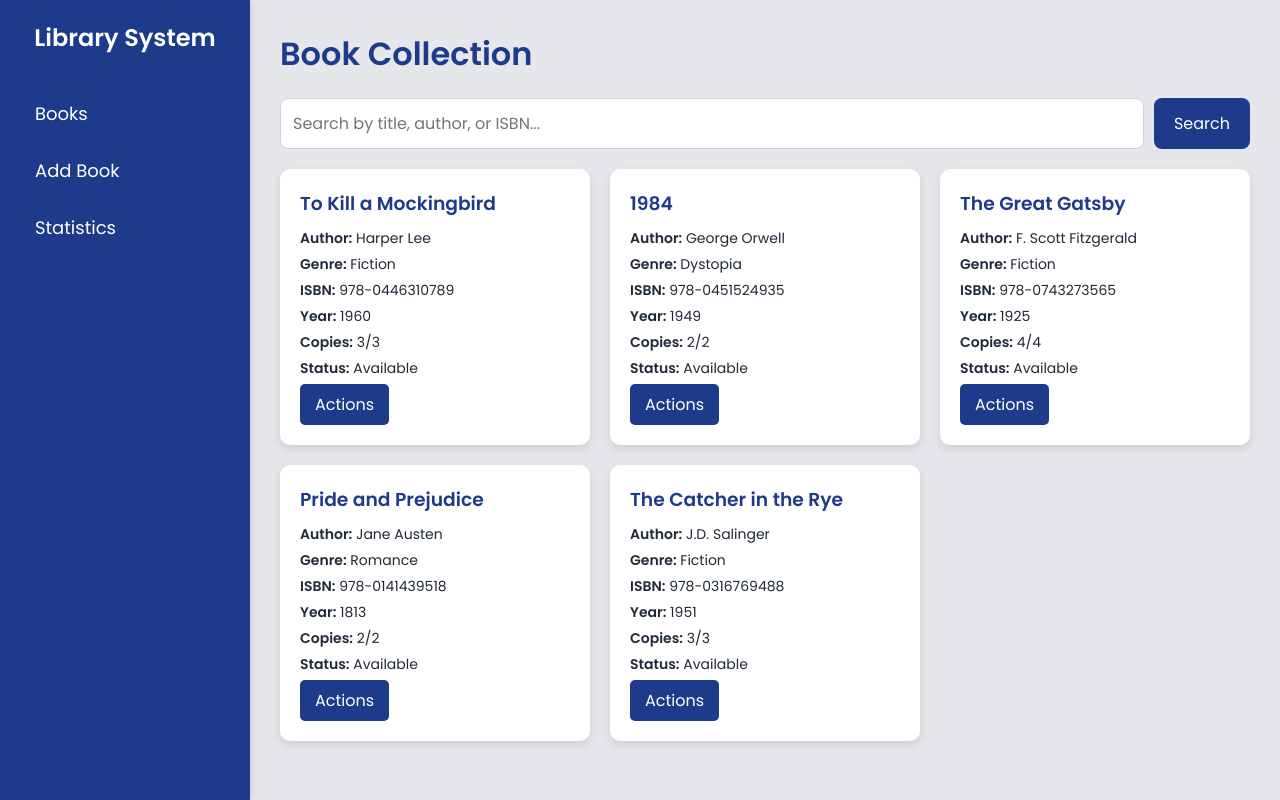
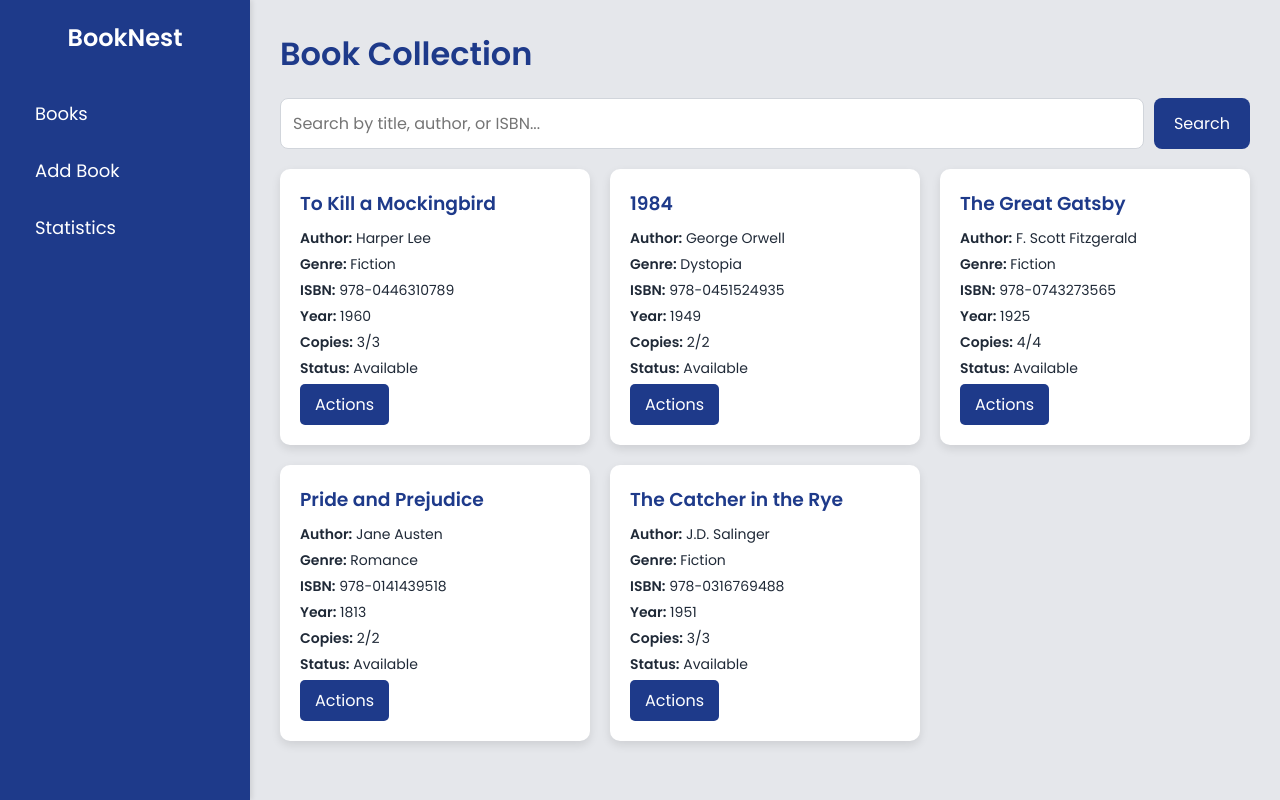
Before and after one commit to zinal2004/Library-Management-System, a Flask app: page / in a window 1280 px wide. Run offline with Flask 3, Linux system fonts and the light colour scheme.

Commit message:
Final Commit

```diff
--- a/templates/index.html
+++ b/templates/index.html
@@ -10,7 +10,7 @@
 </head>
 <body>
     <div class="sidebar">
-        <h2>Library System</h2>
+        <h2>BookNest</h2>
         <ul>
             <li onclick="showSection('books')">Books</li>
             <li onclick="showSection('add-book')">Add Book</li>
```
